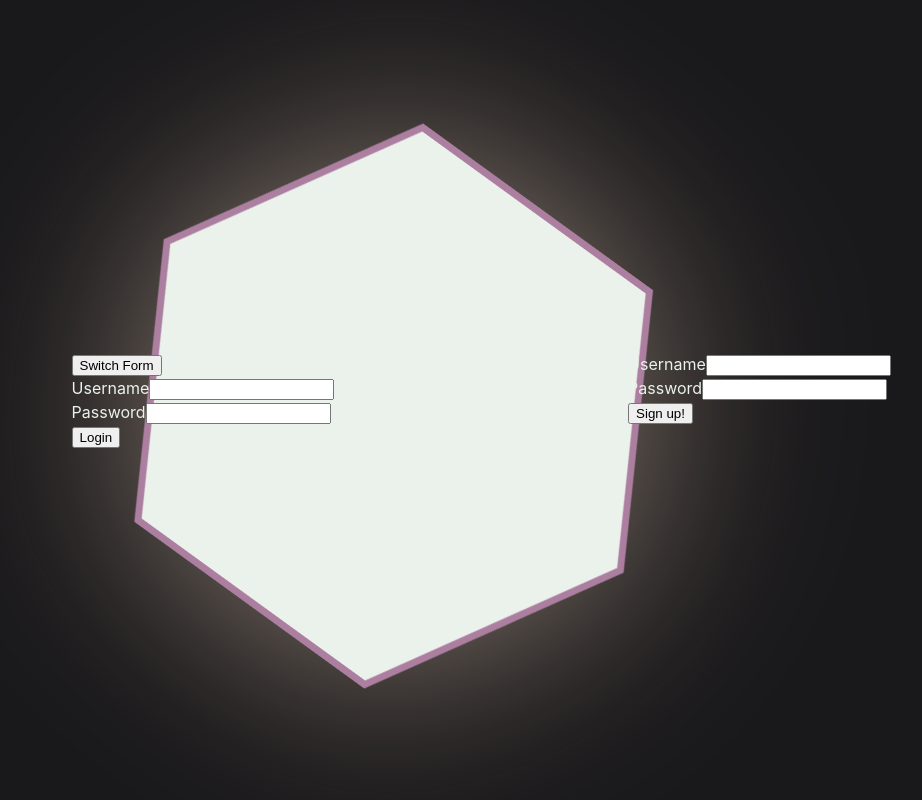
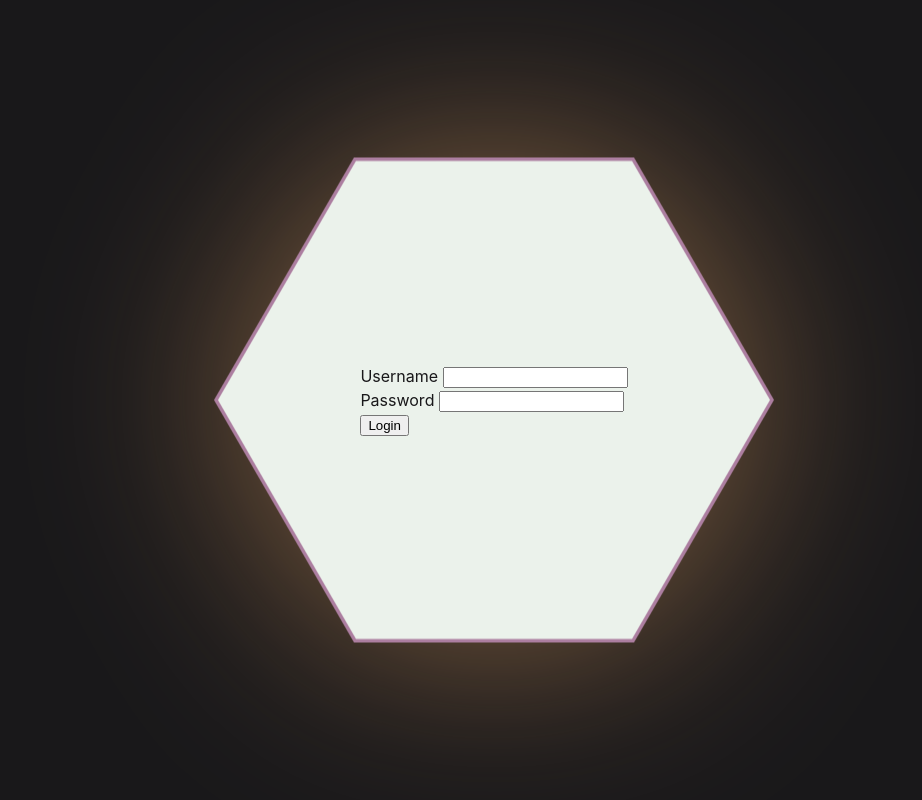
Before and after one commit to KumkowskiMateusz/HexMapCreator, a React (Vite) app in the folder HexMapCreatorFrontend/HexMapCreator/: page / in a window 1280 px wide. Shown: the whole page, without its empty margins (146-1068 px from the left). Built offline with nearby package versions, Linux system fonts and the light colour scheme.

Commit message:
Replanned a simpler UI, just making the center being a hexagon doing a constant rotation in the center of the page

```diff
--- a/HexMapCreatorFrontend/HexMapCreator/src/css/index.css
+++ b/HexMapCreatorFrontend/HexMapCreator/src/css/index.css
@@ -1,66 +1,83 @@
 @charset "UTF-8";
 @keyframes roll_animation {
   0% {
-    transform: translate(0vw) rotate(0deg);
+    transform: rotate(0deg);
     filter: drop-shadow(0px 0px 100px rgba(236, 167, 101, 0.5));
   }
-  50% {
-    transform: translate(25vw) rotate(60deg);
+  33% {
+    transform: rotate(60deg);
     filter: drop-shadow(0px 0px 100px rgba(255, 255, 255, 0.5));
   }
+  66% {
+    transform: rotate(120deg);
+    filter: drop-shadow(0px 0px 100px rgba(172, 126, 160, 0.5));
+  }
   100% {
-    transform: translate(50vw) rotate(120deg);
-    filter: drop-shadow(0px 0px 100px rgba(172, 126, 160, 0.5));
+    transform: rotate(180deg);
+    filter: drop-shadow(0px 0px 100px rgba(236, 167, 101, 0.5));
   }
 }
 .absolute {
   position: absolute;
 }
 
+.bg_transparent {
+  background: transparent;
+}
+
+.bg_lightshade {
+  background: #EBF2EB;
+}
+
+.z0 {
+  z-index: 0;
+}
+
 #selection_holder {
-  top: 20vh;
+  width: 100%;
+  height: 100vh;
   display: flex;
-  width: 64vw;
-  justify-content: space-between;
-  padding-left: 17vw;
-  padding-right: 19vw;
+  justify-content: center;
+  align-items: center;
 }
 
 #hexagon {
-  width: 69vh;
-  height: 59.7557528612vh; /* width*√3/2 */
+  width: min(69vh, 69vw);
+  height: min(59.7557528612vh, 59.7557528612vw); /* width*√3/2 */
   -webkit-clip-path: polygon(25% 0, 75% 0%, 100% 50%, 75% 100%, 25% 100%, 0% 50%);
           clip-path: polygon(25% 0, 75% 0%, 100% 50%, 75% 100%, 25% 100%, 0% 50%);
-  background: #EBF2EB;
 }
 
 #hexagon_border {
-  width: 71vh;
-  height: 61.4878036687vh; /* width*√3/2 */
+  width: min(70vh, 70vw);
+  height: min(60.621778265vh, 60.621778265vw); /* width*√3/2 */
   -webkit-clip-path: polygon(25% 0, 75% 0%, 100% 50%, 75% 100%, 25% 100%, 0% 50%);
           clip-path: polygon(25% 0, 75% 0%, 100% 50%, 75% 100%, 25% 100%, 0% 50%);
   background: #ac7ea0;
   display: flex;
   justify-content: center;
   align-items: center;
+}
+
+#hexagon_container {
+  position: absolute;
+  top: 50%;
+  left: 50%;
+  transform: translate(-50%, -50%);
   z-index: -1;
 }
 
-#hexagon_border_glow {
-  top: 20vh;
-  left: 5%;
-  z-index: -1;
-  filter: drop-shadow(0px 0px 100px rgba(236, 167, 101, 0.5));
-  animation: roll_animation 3s ease infinite alternate;
-  -moz-animation: roll_animation 3s ease infinite alternate;
-  -webkit-animation: roll_animation 3s ease infinite alternate;
+#mid_hexagon {
+  animation: roll_animation 4s ease infinite;
+  -moz-animation: roll_animation 4s ease infinite;
+  -webkit-animation: roll_animation 4s ease infinite;
 }
 
 :root {
   font-family: Inter, system-ui, Avenir, Helvetica, Arial, sans-serif;
   line-height: 1.5;
   font-weight: 400;
-  color: #EBF2EB;
+  color: #19181a;
   background-color: #19181a;
   font-synthesis: none;
   text-rendering: optimizeLegibility;
@@ -78,9 +95,4 @@ body {
   margin: 0;
   border: 0;
   padding: 0;
-  display: flex;
-  place-items: center;
-  width: 100vw;
-  height: 100vh;
-  z-index: -10;
 }/*# sourceMappingURL=index.css.map */
--- a/HexMapCreatorFrontend/HexMapCreator/src/pages/Homepage.tsx
+++ b/HexMapCreatorFrontend/HexMapCreator/src/pages/Homepage.tsx
@@ -7,36 +7,24 @@ function Homepage(){
 
         return(
         <>
-            <div id="hexagon_border_glow" className="absolute">
+            <div id="hexagon_container">
+                <div id="mid_hexagon">
                         <div id="hexagon_border">
-                        <div id="hexagon"></div>
+                                <div id="hexagon" className="bg_lightshade"></div>
+                        </div>
                 </div>
             </div>
 
             <div id="selection_holder">
-                <div id="login_form_holder">
-                    <button id="switch_form_button">Switch Form</button>
                 <form id="login_form">
-                        <label htmlFor="login_username">Username</label>
+                    <label htmlFor="login_username">Username&#9;</label>
                     <input type="text" id="login_username" name="login_username"></input>
                     <br></br>
-                        <label htmlFor="login_password">Password</label>
+                    <label htmlFor="login_password">Password&#9;</label>
                     <input type="password" id="login_password"></input>
                     <br></br>
                     <input type="submit" id="login_submit" value="Login"></input>
                 </form>
-                </div>
-                <div id="signup_form_holder">
-                    <form id="signup_form">
-                        <label htmlFor="signup_username">Username</label>
-                        <input type="text" id="signup_username" name="signup_username"></input>
-                        <br></br>
-                        <label htmlFor="signup_password">Password</label>
-                        <input type="password" id="signup_password"></input>
-                        <br></br>
-                        <input type="submit" id="signup_submit" value="Sign up!"></input>
-                    </form>
-                </div>
             </div>
         </>
         )
--- a/HexMapCreatorFrontend/HexMapCreator/src/scss/_hompage.scss
+++ b/HexMapCreatorFrontend/HexMapCreator/src/scss/_hompage.scss
@@ -1,47 +1,59 @@
 @import "./variables";
 @import "./roll_animation";
+
 
 .absolute{
     position: absolute;
 }
 
+.bg_transparent{
+    background: transparent;
+}
+
+.bg_lightshade{
+    background: $light_shades;
+}
+
+.z0{
+    z-index: 0;
+}
 
 #selection_holder{
-    top:20vh;
+    width: 100%;
+    height: 100vh;
     display: flex;
-    width: calc(100vw - 17vw - 19vw);
-    justify-content: space-between;
-    padding-left: 17vw;
-    padding-right: 19vw;
+    justify-content: center;
+    align-items: center;
 }
 
+
 #hexagon {
-    width: 69vh;
-	height: calc(69vh * 1.73205080757 / 2); /* width*√3/2 */
+    width: min(69vh,69vw);
+	height: min(calc(69vh * 1.73205080757 / 2),calc(69vw * 1.73205080757 / 2)); /* width*√3/2 */
 	clip-path: polygon(25% 0, 75% 0%, 100% 50%, 75% 100%, 25% 100%, 0% 50%);
-	background: $light_shades;
 }
 
 #hexagon_border {
-    width: 71vh;
-	height: calc(71vh * 1.73205080757 / 2); /* width*√3/2 */
-	clip-path: polygon(25% 0, 75% 0%, 100% 50%, 75% 100%, 25% 100%, 0% 50%);
+	width: min(70vh,70vw);
+	height: min(calc(70vh * 1.73205080757 / 2),calc(70vw * 1.73205080757 / 2)); /* width*√3/2 */
+    clip-path: polygon(25% 0, 75% 0%, 100% 50%, 75% 100%, 25% 100%, 0% 50%);
 	background: $main_color;
 
     display: flex;
     justify-content: center;
     align-items: center;
+}
+
+#hexagon_container{
+    position: absolute;
+    top: 50%;
+    left: 50%;
+    transform: translate(-50%,-50%);
     z-index: -1;
 }
 
-#hexagon_border_glow{
-    top: 20vh;
-    left: 5%;
-    z-index: -1;
-
-    filter: drop-shadow(0px 0px 100px $light_accent_low_opacity);
-
-    animation:roll_animation 3s ease infinite alternate ;
-    -moz-animation: roll_animation 3s ease infinite alternate;
-    -webkit-animation: roll_animation 3s ease infinite alternate;
+#mid_hexagon{
+    animation:roll_animation 4s ease infinite;
+    -moz-animation: roll_animation 4s ease infinite;
+    -webkit-animation: roll_animation 4s ease infinite;
 }
--- a/HexMapCreatorFrontend/HexMapCreator/src/scss/_variables.scss
+++ b/HexMapCreatorFrontend/HexMapCreator/src/scss/_variables.scss
@@ -1,10 +1,12 @@
 $light_shades: #EBF2EB;
 $light_accent: #ECA765;
-$light_accent_low_opacity: rgba(236, 167, 101, 0.5);
 $main_color: #ac7ea0;
-$low_opacity_green:  rgba(43, 255, 0, 0.5);
-$main_color_low_opacity: rgba(172, 126, 160,0.5);
 $dark_accent: #a37a58;
 $dark_shades: #2a182d;
 $dark_grey: #19181a;
+
+
 $low_opacity_white: rgba(255, 255, 255, 0.5);
+$low_opacity_green:  rgba(43, 255, 0, 0.5);
+$light_accent_low_opacity: rgba(236, 167, 101, 0.5);
+$main_color_low_opacity: rgba(172, 126, 160,0.5);
--- a/HexMapCreatorFrontend/HexMapCreator/src/scss/index.scss
+++ b/HexMapCreatorFrontend/HexMapCreator/src/scss/index.scss
@@ -11,7 +11,7 @@
     line-height: 1.5;
     font-weight: 400;
 
-    color: $light_shades;
+    color: $dark_grey;
     background-color: $dark_grey;
 
     font-synthesis: none;
@@ -31,10 +31,4 @@ body {
   margin: 0;
   border: 0;
   padding: 0;
-  display: flex;
-  place-items: center;
-  width: 100vw;
-  height: 100vh;
-  z-index: -10;
-
 }
```
Also changed, not shown: HexMapCreatorFrontend/HexMapCreator/src/scss/_roll_animation.scss (+29 -15 lines), 1 other file (tests, documents, lock files or other folders). Lines whose indentation alone changed are shown as unchanged.
